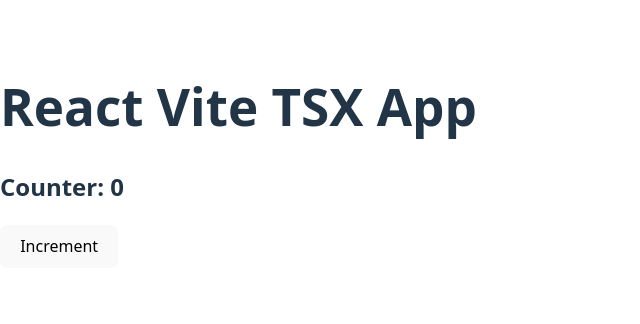
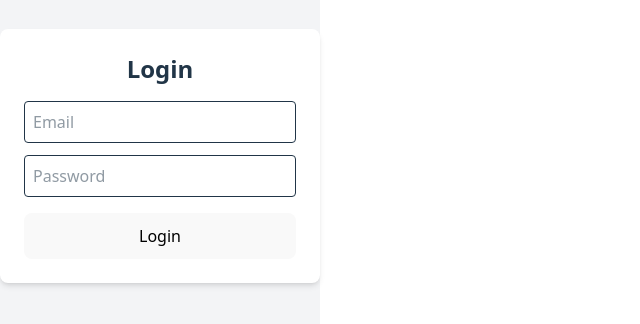
Before and after one commit to sakshipathare-10/react-practice, a React (Vite) app in the folder my-react-app/: page / in a window 1280 px wide. Shown: the part 244-568 px from the top of the page, without its empty margins (0-640 px from the left). Built offline with nearby package versions, Linux system fonts and the light colour scheme.

Commit message:
login-form- added

```diff
--- a/my-react-app/src/App.tsx
+++ b/my-react-app/src/App.tsx
@@ -1,28 +1,54 @@
 import { useState } from "react";
-import Header from "./Header";
 
 function App() {
-  const [count, setCount] = useState<number>(0);
+  const [email, setEmail] = useState<string>("");
+  const [password, setPassword] = useState<string>("");
+
+  const handleSubmit = (e: React.FormEvent) => {
+    e.preventDefault();
+    alert(`Email: ${email}\nPassword: ${password}`);
+  };
 
   return (
-    <div>
-      <Header title="React Vite TSX App" />
+    <div className="min-h-screen flex items-center justify-center bg-gray-100">
+      <form
+        onSubmit={handleSubmit}
+        className="bg-white p-6 rounded-lg shadow-md w-80"
+      >
+        <h2 className="text-2xl font-bold text-center mb-4">
+          Login
+        </h2>
 
-      <h2>Counter: {count}</h2>
+        {/* Email */}
+        <input
+          type="email"
+          placeholder="Email"
+          value={email}
+          onChange={(e) => setEmail(e.target.value)}
+          className="w-full mb-3 p-2 border rounded focus:outline-none focus:ring-2 focus:ring-blue-400"
+          required
+        />
 
-      <button onClick={() => setCount(count + 1)}>
-        Increment
-      </button>
+        {/* Password */}
+        <input
+          type="password"
+          placeholder="Password"
+          value={password}
+          onChange={(e) => setPassword(e.target.value)}
+          className="w-full mb-4 p-2 border rounded focus:outline-none focus:ring-2 focus:ring-blue-400"
+          required
+        />
+
+        {/* Button */}
+        <button
+          type="submit"
+          className="w-full bg-blue-500 text-black py-2 rounded hover:bg-blue-600 transition"
+        >
+          Login
+        </button>
+      </form>
     </div>
   );
 }
- (
-    <div className="min-h-screen flex items-center justify-center bg-gray-100">
-      <h1 className="text-4xl font-bold text-blue-600">
-        Tailwind CSS is Working 🚀
-      </h1>
-    </div>
-  );
-
 
 export default App;
--- a/my-react-app/src/index.css
+++ b/my-react-app/src/index.css
@@ -1,4 +1,5 @@
 
+@import "tailwindcss";
 
 :root {
   font-family: system-ui, Avenir, Helvetica, Arial, sans-serif;
@@ -68,6 +69,3 @@
     background-color: #f9f9f9;
   }
 }
-@tailwind base;
-@tailwind components;
-@tailwind utilities;
```
